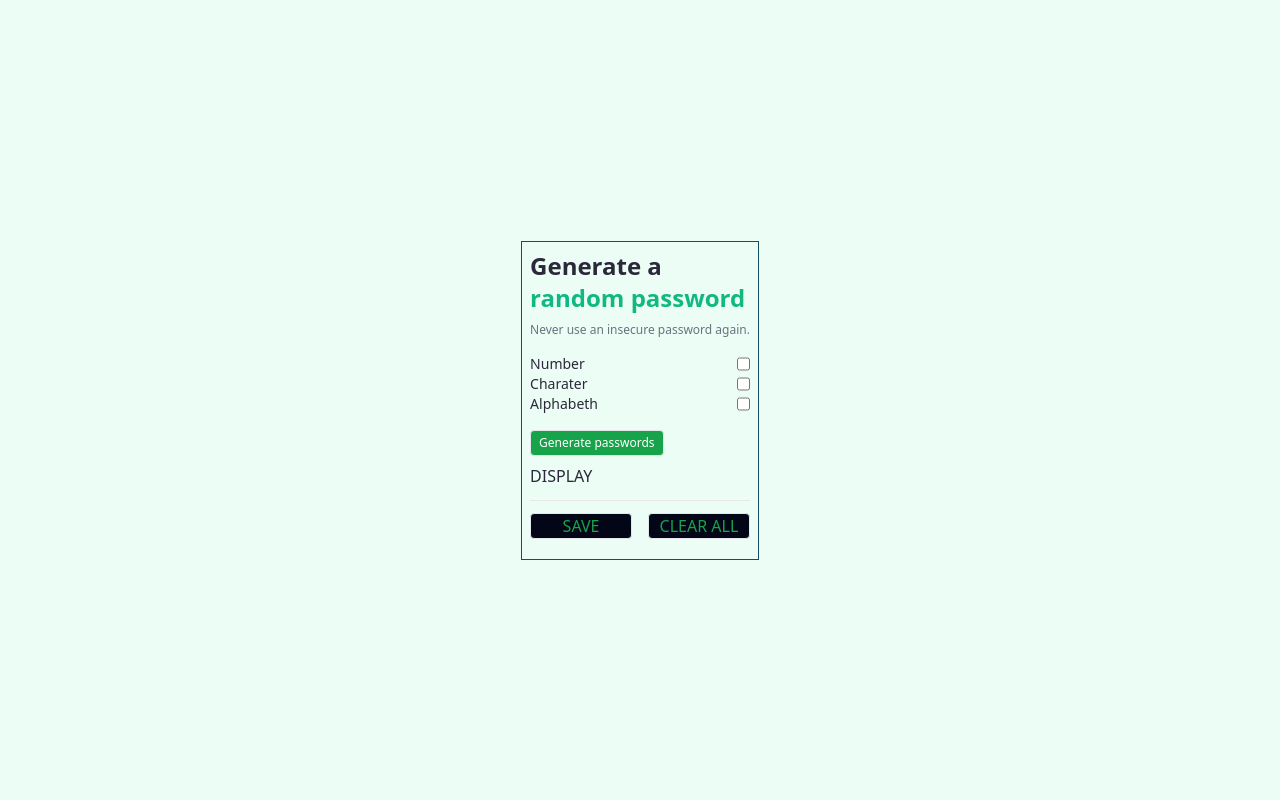
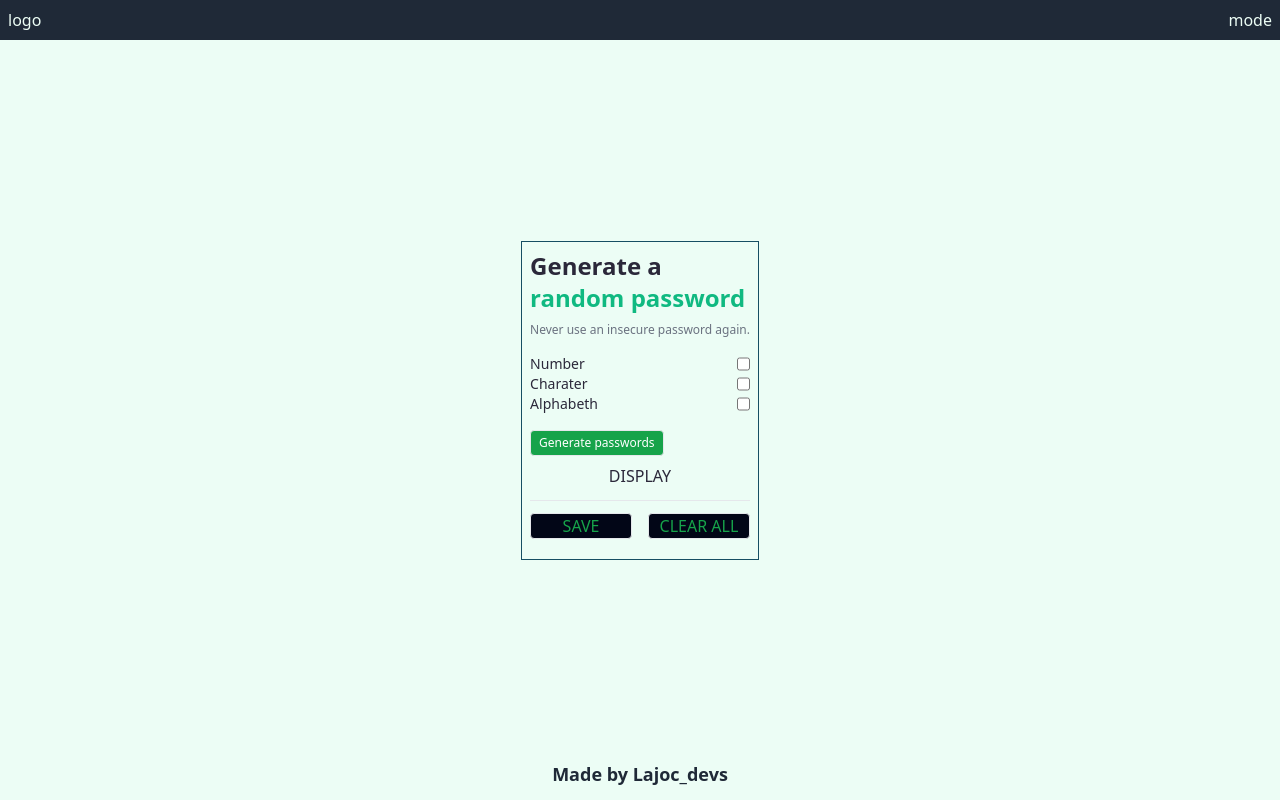
Before and after one commit to f-lajoc/passwordGenerator, a website: page index.html in a window 1280 px wide. Drawn offline with Linux system fonts and the light colour scheme.

Commit message:
added header and footer

```diff
--- a/index.html
+++ b/index.html
@@ -6,7 +6,14 @@
   <title>PW-Generator</title>
   <link href="/dist/main.css" rel="stylesheet">
 </head>
-<body class="bg-color1 text-color2 box-border h-screen flex flex-col justify-center items-center">
+<body class="bg-color1 text-color2 box-border">
+  <!-- header -->
+  <header class="flex justify-between p-2 bg-color7 text-color1">
+<h1>logo</h1>
+<p>mode</p>
+  </header>
+
+<div class=" h-[90vh] flex flex-col justify-center items-center">
   <div class="border border-solid  border-cyan-900 p-2">
   <h1 class="text-2xl font-bold text-color2">Generate a</h1>
   <h2 class="text-2xl font-bold  text-color3">random password</h2>
@@ -28,7 +35,7 @@
 <input type="checkbox" id="alphabeth">
   </div>
   <button class="text-xs text-white bg-green-600 px-2 py-1 border rounded mt-4">Generate passwords</button>
-  <p id="pwDisplay" class="mt-2 mb-3">DISPLAY</p>
+  <p id="pwDisplay" class="mt-2 mb-3 text-center">DISPLAY</p>
   <hr>
 
   <div class="flex my-3 gap-x-4 justify-between w-full">
@@ -36,5 +43,9 @@
     <button class="bg-slate-950 border rounded text-green-600 w-6/12">CLEAR ALL</button>
   </div>
   </div>
+
+</div>
+
+<footer class="text-center text-color7 font-semibold text-lg">Made by Lajoc_devs</footer>
 </body>
 </html>
```
Also changed, not shown: dist/main.css, readMe.md (added).
